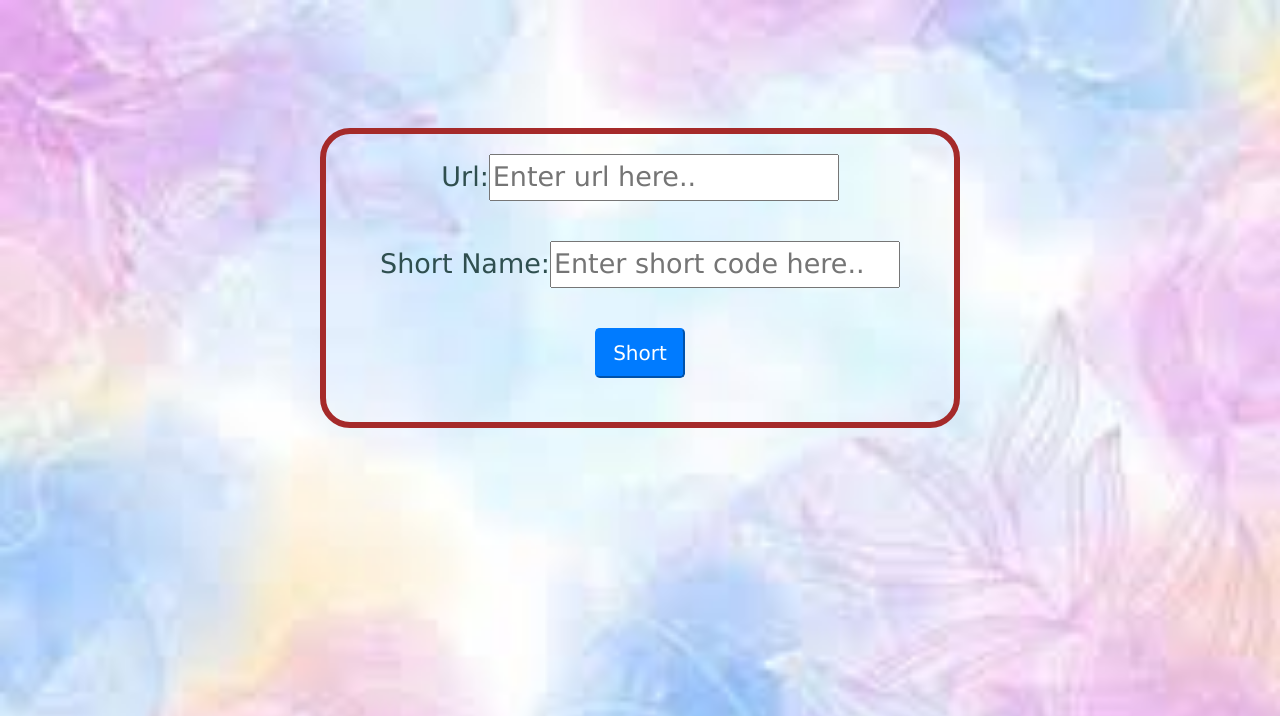
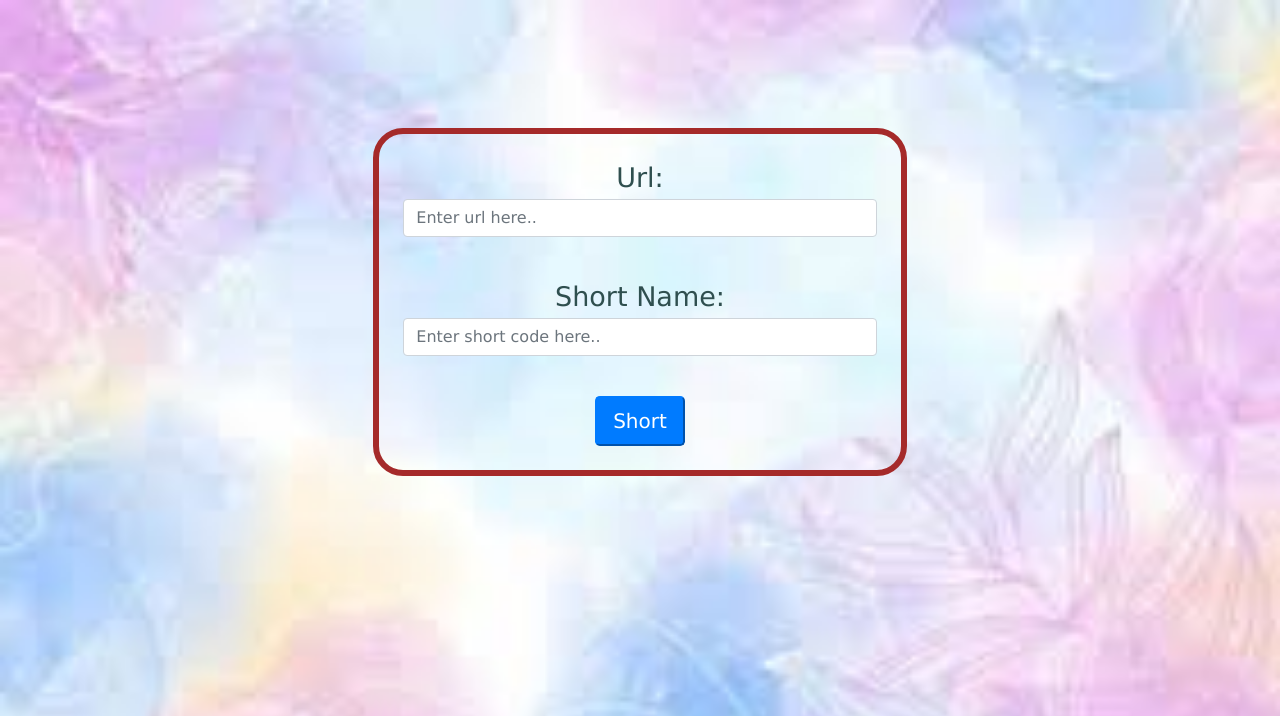
Before and after one commit to PureddyLavanya/URL_SHORTNER_Flask, a Flask app: page / in a window 1280 px wide. Shown: the top 716 px of the page. Run offline with Flask 3, Linux system fonts and the light colour scheme; some libraries are stand-ins or nearby versions.

Commit message:
updating source code

```diff
--- a/static/style.css
+++ b/static/style.css
@@ -3,6 +3,7 @@ body{
    background-repeat: no-repeat;
    background-size:cover;
    background-attachment: fixed;
+   font-family: 'Lucida Sans', 'Lucida Sans Regular', 'Lucida Grande', 'Lucida Sans Unicode', Geneva, Verdana, sans-serif;
  }
  div{
    margin: 10% 25% 10% 25%;
@@ -17,7 +18,6 @@ body{
        color:darkslategrey;
  }
  p{
-   font-size:26px;
-   margin-top:40px;
-   color:mediumblue;
+  font-size:25px;
+  font-weight:400;
  }
--- a/templates/index.html
+++ b/templates/index.html
@@ -8,15 +8,15 @@
     <link rel="stylesheet" href="../static/style.css">
     <link rel="stylesheet" href="https://stackpath.bootstrapcdn.com/bootstrap/4.3.1/css/bootstrap.min.css" integrity="sha384-ggOyR0iXCbMQv3Xipma34MD+dH/1fQ784/j6cY/iJTQUOhcWr7x9JvoRxT2MZw1T" crossorigin="anonymous">
 </head>
-<body>
+<body >
     {% for message in get_flashed_messages() %}
-    <p class="text-center text-danger"> {{message}} </p>
+    <p class="text-center text-danger bg-white col-lg-6 mx-auto mt-3"> {{message}} </p>
     {% endfor %}
-    <div class="form">
+    <div class="form col-lg-5 col-md-6 col-sm-3 mt-12 ml-4 mr-4 h-100 mx-auto p-4">
     <form action="/url_short" method="post" enctype="multipart/form-data">
-        Url:<input type="url" placeholder="Enter url here.." name="url"><br><br>
-        Short Name:<input type="text" placeholder="Enter short code here.." name="code"><br><br>
-        <input class="btn-primary btn-lg" type="submit" value="Short">
+        Url:<input class="form-control" type="url" placeholder="Enter url here.." name="url"><br>
+        Short Name:<input class="form-control" type="text" placeholder="Enter short code here.." name="code"><br>
+        <input class="btn-primary btn-lg mx-auto outline-secondary" type="submit" value="Short">
     </form>
 </div>
 </body>
--- a/templates/short_url.html
+++ b/templates/short_url.html
@@ -43,7 +43,7 @@
     <script src="https://code.jquery.com/jquery-3.3.1.slim.min.js" integrity="sha384-q8i/X+965DzO0rT7abK41JStQIAqVgRVzpbzo5smXKp4YfRvH+8abtTE1Pi6jizo" crossorigin="anonymous"></script>
     <script src="https://cdnjs.cloudflare.com/ajax/libs/popper.js/1.14.7/umd/popper.min.js" integrity="sha384-UO2eT0CpHqdSJQ6hJty5KVphtPhzWj9WO1clHTMGa3JDZwrnQq4sF86dIHNDz0W1" crossorigin="anonymous"></script>
     <script src="https://stackpath.bootstrapcdn.com/bootstrap/4.3.1/js/bootstrap.min.js" integrity="sha384-JjSmVgyd0p3pXB1rRibZUAYoIIy6OrQ6VrjIEaFf/nJGzIxFDsf4x0xIM+B07jRM" crossorigin="anonymous"></script>
-    <div class="continer-fluid col-md-5">
+    <div class="continer-fluid col-lg-4 col-md-5 col-sm-4 mx-auto mt-13 p-10">
     <h2 class="text-info text-center">Your URL:</h2>
     <h2 class="text-center"> <a href="{{ srt_url }}">{{ srt_code }}</a></h2>
   </div>
--- a/urls.json
+++ b/urls.json
@@ -1 +1 @@
-{"go": {"url": "https://www.google.com"}, "jh": {"url": "https://www.w3schools.com"}, "j": {"url": "https://www.youtube.com"}, "mn": {"url": "https://www.youtube.com"}, "bx": {"url": "https://www.instagram.com"}, "fb": {"url": "https://www.facebook.com"}, "gh": {"url": "https://github.com"}, "tw": {"url": "https://www.twitter.com"}, "gk": {"url": "https://www.geeksforgeeks.com"}, "wd": {"url": "https://www.wordpress.com"}, "hr": {"url": "https://www.heroku.com"}, "cs": {"url": "https://www.codesignal.com"}, "cw": {"url": "https://www.codewars.com"}, "cf": {"url": "https://www.codeforces.com"}, "vt": {"url": "https://www.viit.in"}, "yh": {"url": "https://www.yahoo.com"}, "lc": {"url": "https://www.leetcode.com"}}
+{"go": {"url": "https://www.google.com"}, "jh": {"url": "https://www.w3schools.com"}, "j": {"url": "https://www.youtube.com"}, "mn": {"url": "https://www.youtube.com"}, "bx": {"url": "https://www.instagram.com"}, "fb": {"url": "https://www.facebook.com"}, "gh": {"url": "https://github.com"}, "tw": {"url": "https://www.twitter.com"}, "gk": {"url": "https://www.geeksforgeeks.com"}, "wd": {"url": "https://www.wordpress.com"}, "hr": {"url": "https://www.heroku.com"}, "cs": {"url": "https://www.codesignal.com"}, "cw": {"url": "https://www.codewars.com"}, "cf": {"url": "https://www.codeforces.com"}, "vt": {"url": "https://www.viit.in"}, "yh": {"url": "https://www.yahoo.com"}, "lc": {"url": "https://www.leetcode.com"}, "jns": {"url": "https://www.google.com"}, "ho": {"url": "https://www.google.com"}, "mnv": {"url": "https://www.google.com"}, "bcg": {"url": "https://www.google.com"}, "sha": {"url": "https://www.google.com"}, "vxg": {"url": "https://www.google.com"}, "as": {"url": "https://www.google.com"}}
```
